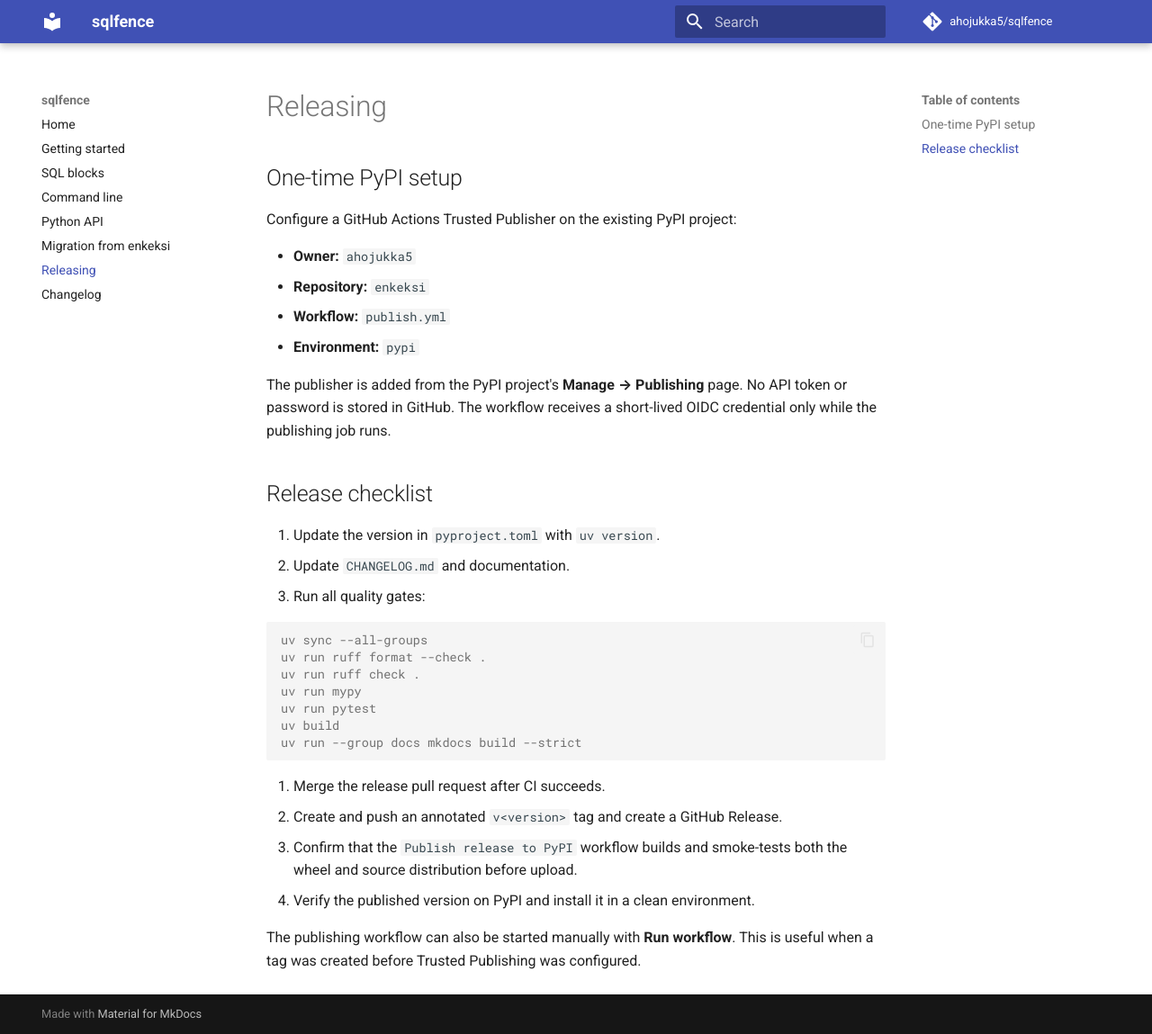
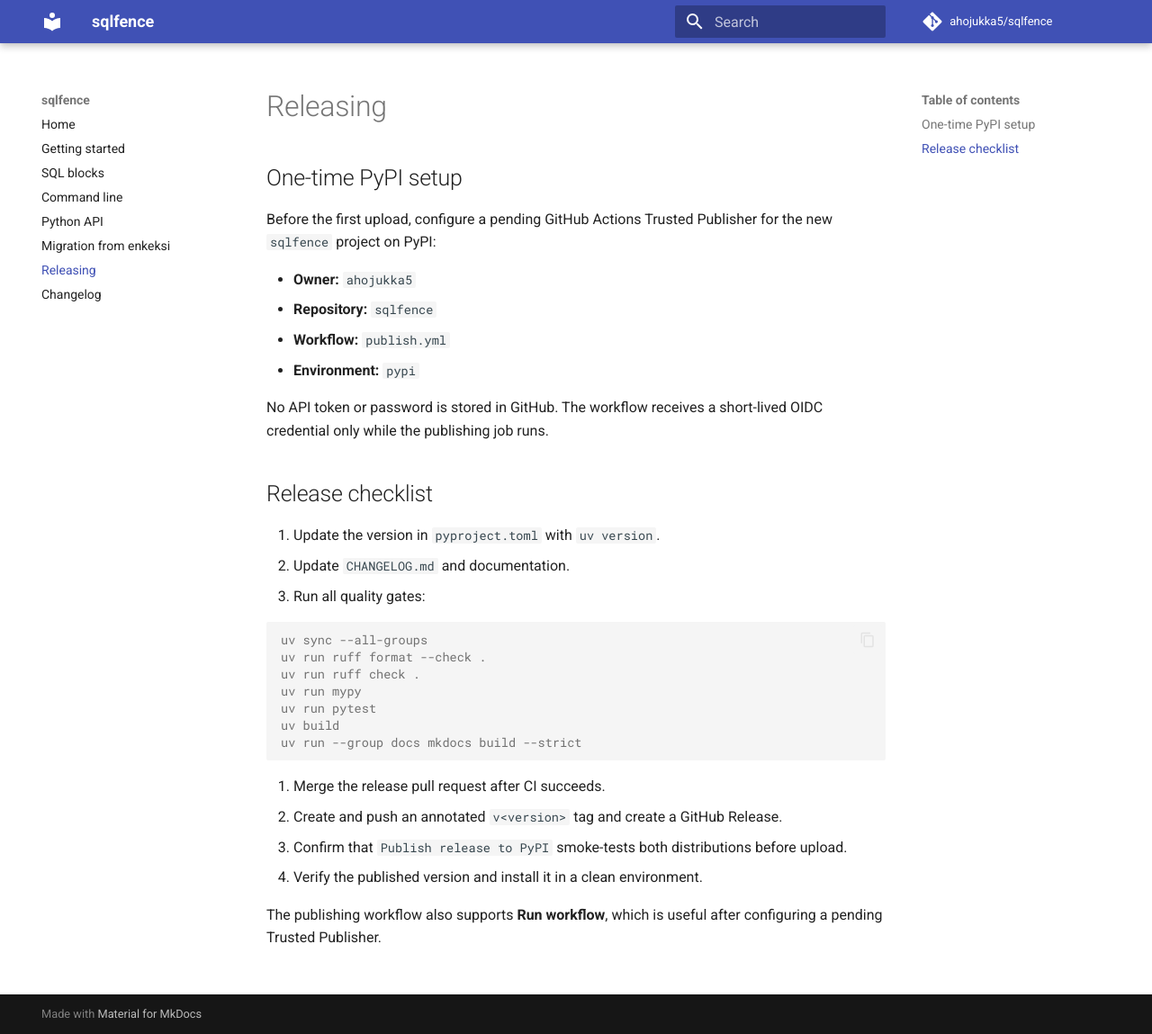
Before and after one commit to ahojukka5/enkeksi, an MkDocs documentation site: the page built from docs/releasing.md, in a window 1280 px wide and 1149 px high. Shown: the whole window at 90% size. Built offline with MkDocs 1.6.1 and Material for MkDocs 9.7.7, drawn with Linux system fonts in a browser that asks for light colours; comment, search, counter and statistics services are not loaded.

Commit message:
Update sqlfence release instructions

```diff
--- a/docs/releasing.md
+++ b/docs/releasing.md
@@ -2,14 +2,14 @@
 
 ## One-time PyPI setup
 
-Configure a GitHub Actions Trusted Publisher on the existing PyPI project:
+Before the first upload, configure a pending GitHub Actions Trusted Publisher
+for the new `sqlfence` project on PyPI:
 
 - **Owner:** `ahojukka5`
-- **Repository:** `enkeksi`
+- **Repository:** `sqlfence`
 - **Workflow:** `publish.yml`
 - **Environment:** `pypi`
 
-The publisher is added from the PyPI project's **Manage → Publishing** page.
 No API token or password is stored in GitHub. The workflow receives a
 short-lived OIDC credential only while the publishing job runs.
 
@@ -31,9 +31,8 @@
 
 4. Merge the release pull request after CI succeeds.
 5. Create and push an annotated `v<version>` tag and create a GitHub Release.
-6. Confirm that the `Publish release to PyPI` workflow builds and smoke-tests
-   both the wheel and source distribution before upload.
-7. Verify the published version on PyPI and install it in a clean environment.
+6. Confirm that `Publish release to PyPI` smoke-tests both distributions before upload.
+7. Verify the published version and install it in a clean environment.
 
-The publishing workflow can also be started manually with **Run workflow**.
-This is useful when a tag was created before Trusted Publishing was configured.
+The publishing workflow also supports **Run workflow**, which is useful after
+configuring a pending Trusted Publisher.
```
